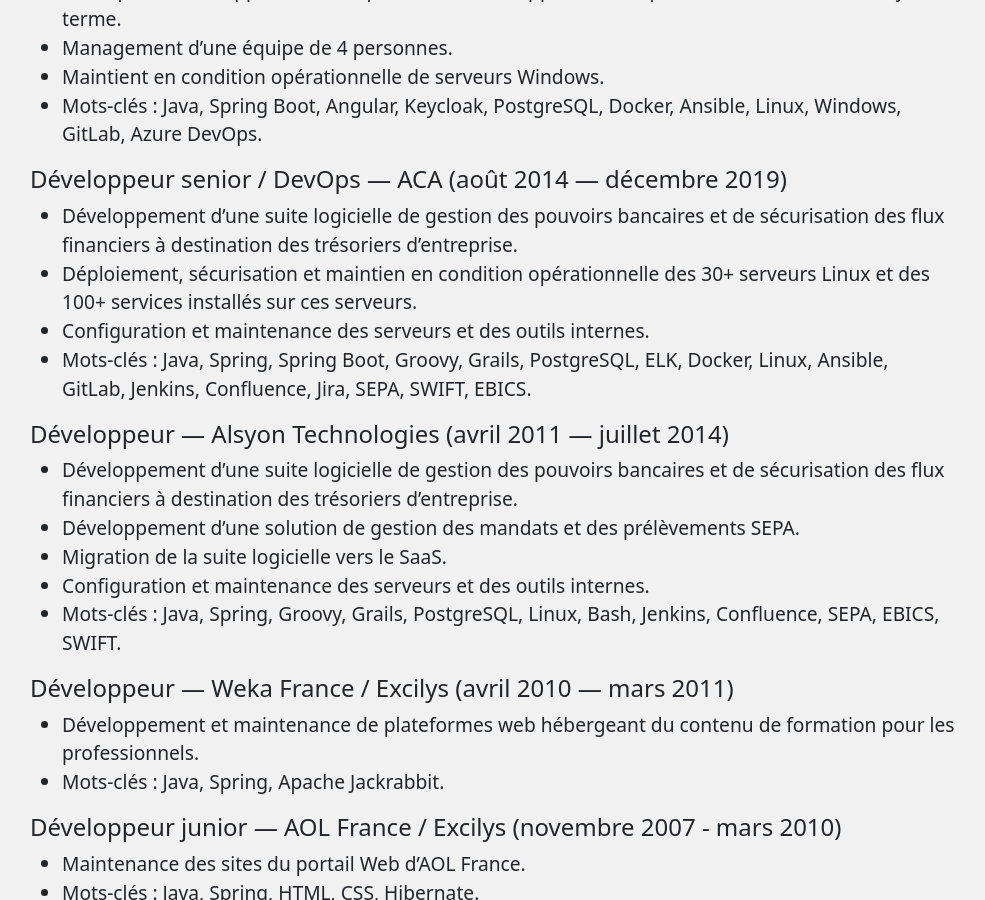
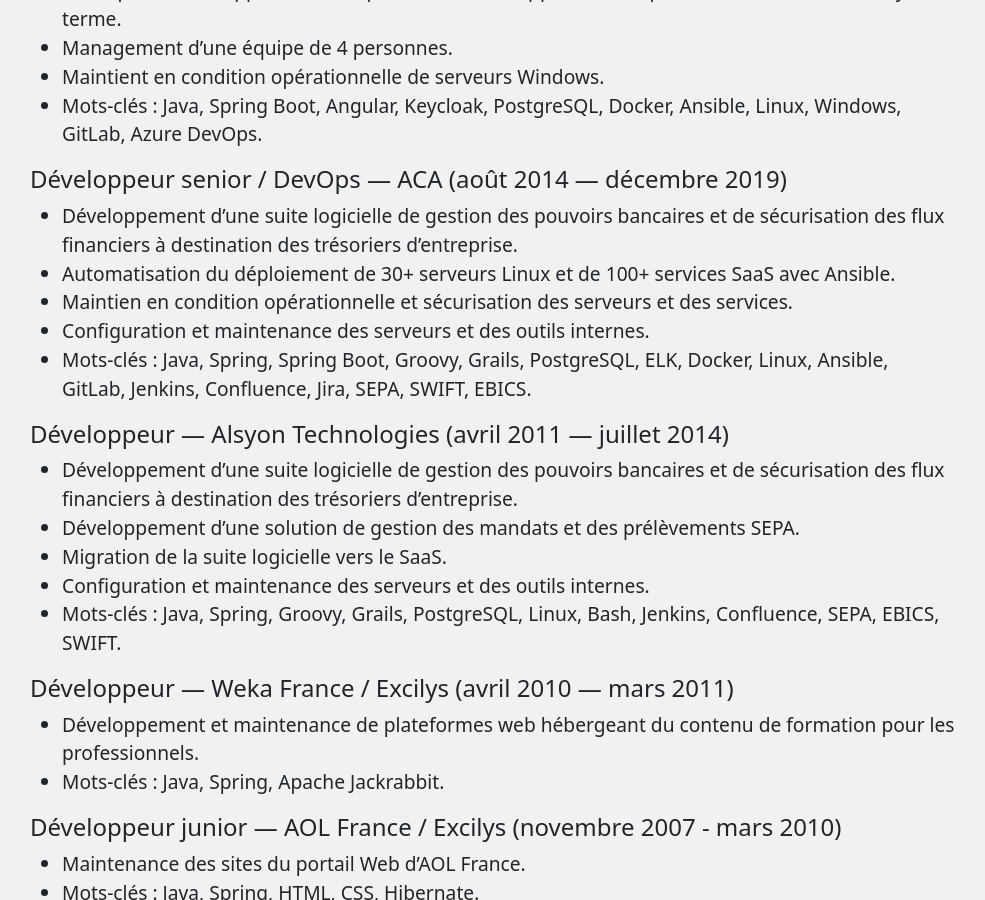
Before and after one commit to marcwrobel/marcwrobel.github.io, a Jekyll site: the page built from a-propos.md, in a window 1280 px wide and 900 px high, scrolled down 446 px. Shown: the whole window, without its empty margins (147-1132 px from the left). Built offline with Jekyll 4.4.1, drawn with Linux system fonts in a browser that asks for light colours.

Commit message:
Amélioration de l'expériences ACA sur la page 'À propos'

```diff
--- a/a-propos.md
+++ b/a-propos.md
@@ -17,7 +17,8 @@
 
 #### Lead développeur — Cegid (janvier 2020 — juillet 2022)
 
-- Conception, développement et déploiement d’une application de prévisions de trésorerie moyen terme.
+- Conception, développement et déploiement d’une application de prévisions de trésorerie moyen
+  terme.
 - Management d’une équipe de 4 personnes.
 - Maintient en condition opérationnelle de serveurs Windows.
 - Mots-clés : Java, Spring Boot, Angular, Keycloak, PostgreSQL, Docker, Ansible, Linux, Windows,
@@ -27,8 +28,8 @@
 
 - Développement d’une suite logicielle de gestion des pouvoirs bancaires et de sécurisation des flux
   financiers à destination des trésoriers d’entreprise.
-- Déploiement, sécurisation et maintien en condition opérationnelle des 30+ serveurs Linux et des
-  100+ services installés sur ces serveurs.
+- Automatisation du déploiement de 30+ serveurs Linux et de 100+ services SaaS avec Ansible.
+- Maintien en condition opérationnelle et sécurisation des serveurs et des services.
 - Configuration et maintenance des serveurs et des outils internes.
 - Mots-clés : Java, Spring, Spring Boot, Groovy, Grails, PostgreSQL, ELK, Docker, Linux, Ansible,
   GitLab, Jenkins, Confluence, Jira, SEPA, SWIFT, EBICS.
```
